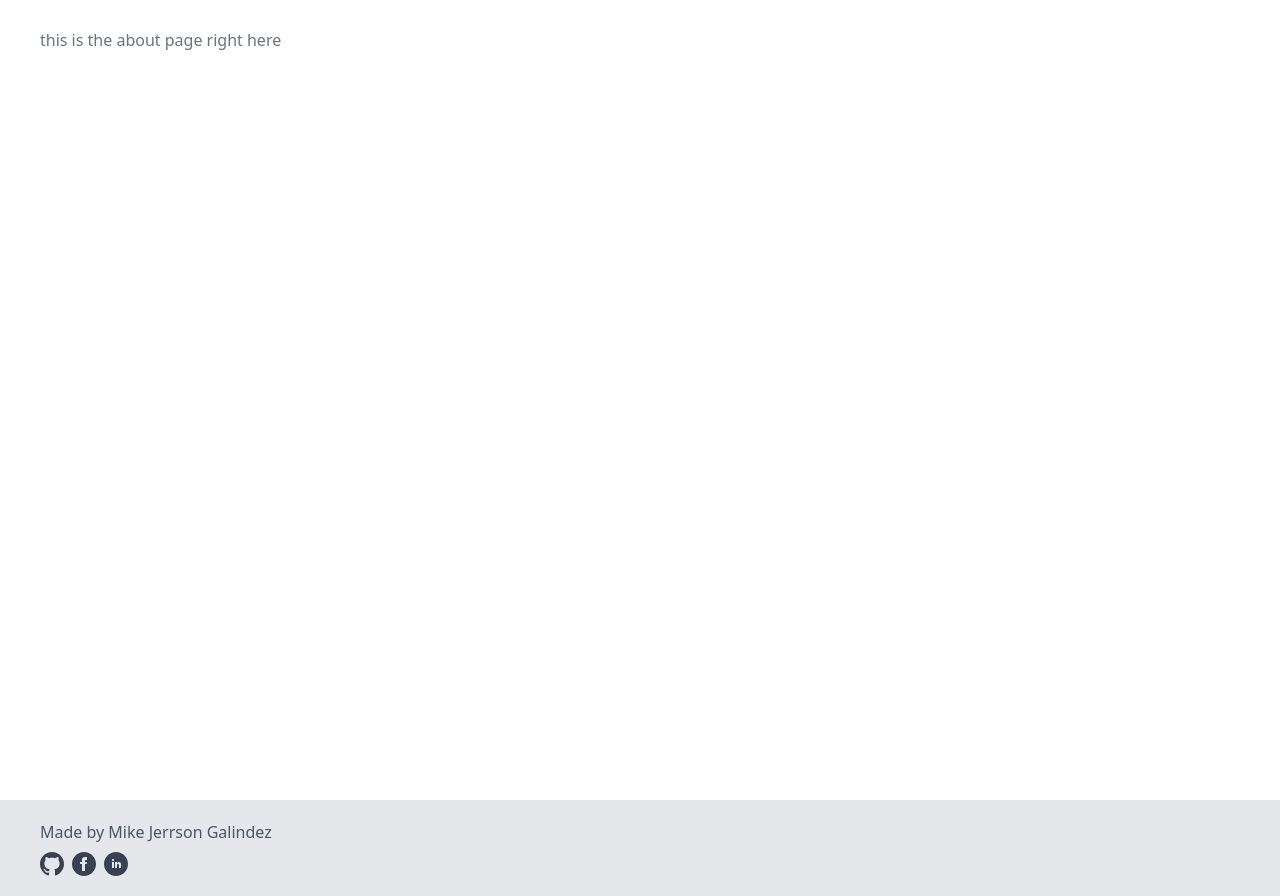
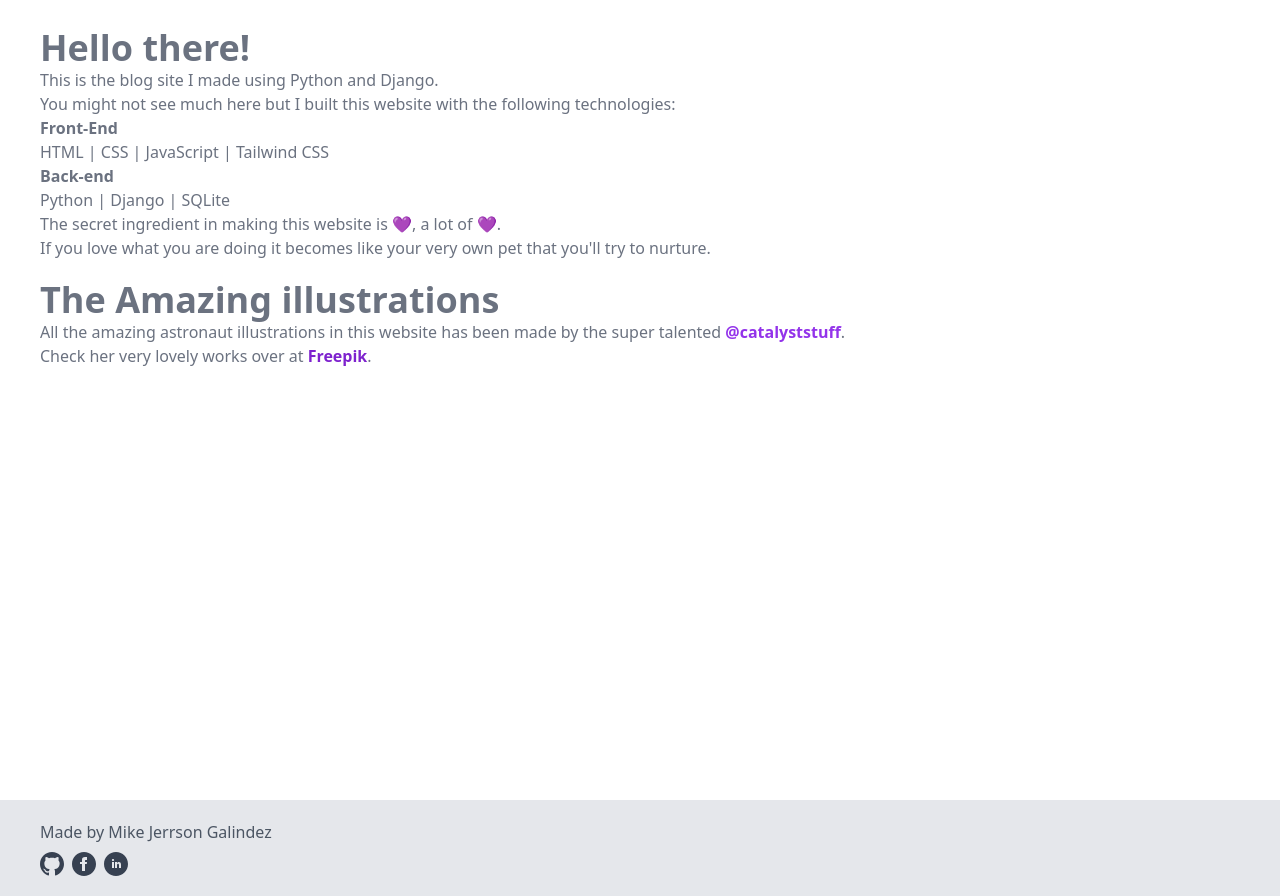
Before and after one commit to miker-bice/my_blog, a Django app: page /about/ in a window 1280 px wide. Shown: the part 68-964 px from the top of the page. Run offline with Django 4.2, Linux system fonts and the light colour scheme; some libraries are stand-ins or nearby versions.

Commit message:
about page contents added

```diff
--- a/blogApp/templates/blogApp/about.html
+++ b/blogApp/templates/blogApp/about.html
@@ -2,6 +2,46 @@
 <title>About</title>
 {% endblock title %} {% block content %}
 <div>
-  <h4>this is the about page right here</h4>
+  <!-- this is the main about section -->
+  <div>
+    <h2 class="font-bold text-4xl">Hello there!</h2>
+    <p>
+      This is the blog site I made using Python and Django. <br />
+      You might not see much here but I built this website with the following
+      technologies:
+    </p>
+    <ul>
+      <ul>
+        <p><strong>Front-End</strong></p>
+        <li>HTML | CSS | JavaScript | Tailwind CSS</li>
+      </ul>
+      <ul>
+        <p><strong>Back-end</strong></p>
+        <li>Python | Django | SQLite</li>
+      </ul>
+    </ul>
+    <p>
+      The secret ingredient in making this website is 💜, a lot of 💜. <br />
+      If you love what you are doing it becomes like your very own pet that
+      you'll try to nurture.
+    </p>
+  </div>
+  <!-- this is the section about the graphics that I used -->
+  <div class="mt-5">
+    <h2 class="font-bold text-4xl">The Amazing illustrations</h2>
+    <p>
+      All the amazing astronaut illustrations in this website has been made by
+      the super talented
+      <strong class="text-purple-600"
+        ><a href="https://www.freepik.com/catalyststuff"
+          >@catalyststuff</a
+        ></strong
+      >. <br />
+      Check her very lovely works over at
+      <a href="https://www.freepik.com/" class="text-purple-700 font-semibold"
+        >Freepik</a
+      >.
+    </p>
+  </div>
 </div>
 {% endblock content %}
```
